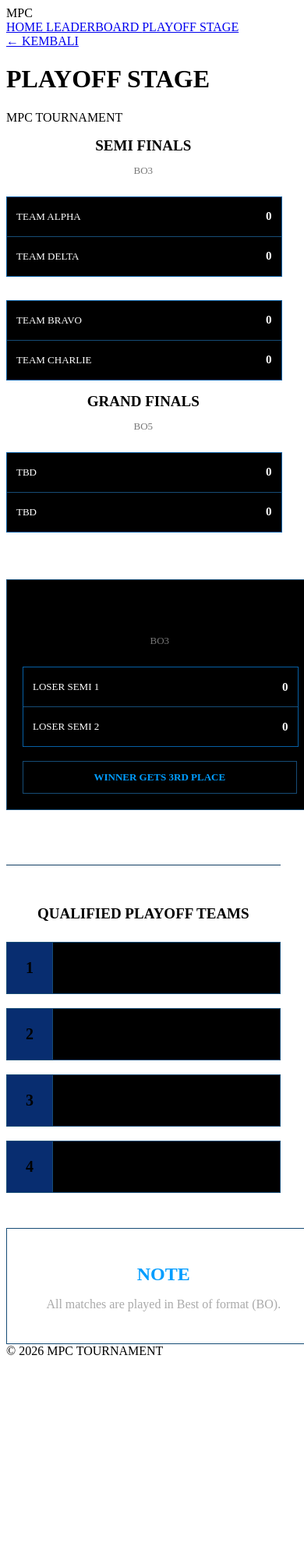
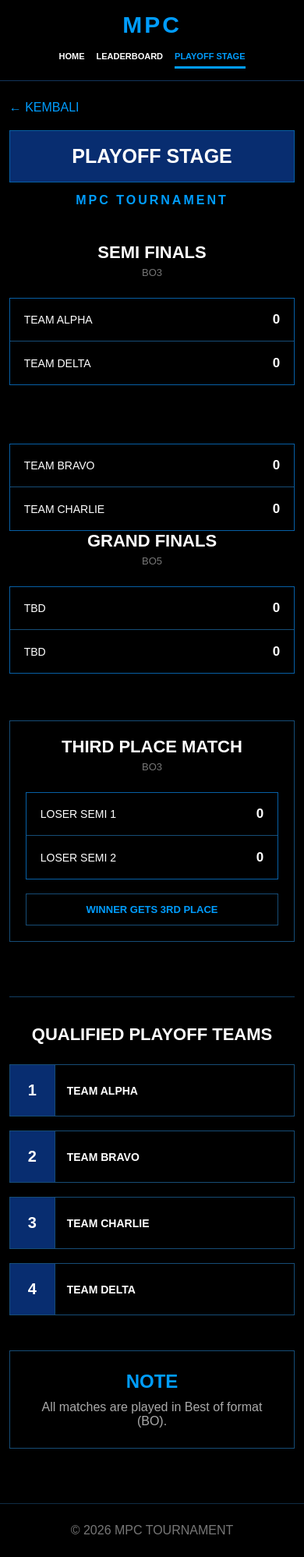
Before and after one commit to naqiuddin2303/MPC, a Flask app: page /playoff in a window 390 px wide. Shown: the whole page at 78% size. Before the commit the page ends 1738 px from the top, so only its background shows below. Run offline with Flask 3, Linux system fonts and the light colour scheme.

Commit message:
Update style.css

```diff
--- a/static/style.css
+++ b/static/style.css
@@ -1,16 +1,269 @@
 /* ==========================================
-   PLAYOFF STAGE
+   RESET
+========================================== */
+
+* {
+    margin: 0;
+    padding: 0;
+    box-sizing: border-box;
+}
+
+html {
+    scroll-behavior: smooth;
+}
+
+body {
+    background: #000;
+    color: #fff;
+    font-family: Arial, Helvetica, sans-serif;
+    min-height: 100vh;
+}
+
+
+/* ==========================================
+   NAVIGATION
+========================================== */
+
+nav {
+    min-height: 70px;
+    display: flex;
+    align-items: center;
+    justify-content: space-between;
+    padding: 0 4%;
+    background: #000;
+    border-bottom: 1px solid #12345a;
+}
+
+.logo-text,
+.logo {
+    color: #009dff;
+    font-size: 30px;
+    font-weight: 900;
+    letter-spacing: 3px;
+}
+
+.nav-links,
+.menu {
+    display: flex;
+    gap: 30px;
+}
+
+.nav-links a,
+.menu a {
+    color: #fff;
+    text-decoration: none;
+    font-size: 14px;
+    font-weight: bold;
+    padding: 25px 0;
+}
+
+.nav-links a:hover,
+.menu a:hover {
+    color: #009dff;
+}
+
+.nav-links a.active {
+    color: #009dff;
+    border-bottom: 3px solid #009dff;
+}
+
+
+/* ==========================================
+   HOME
+========================================== */
+
+.home {
+    min-height: calc(100vh - 70px);
+
+    display: flex;
+    justify-content: center;
+    align-items: center;
+
+    text-align: center;
+
+    background:
+        radial-gradient(
+            circle,
+            #061a30 0%,
+            #02080f 45%,
+            #000 80%
+        );
+}
+
+.home-content {
+    padding: 40px;
+}
+
+.home h1 {
+    font-size: 100px;
+    letter-spacing: 10px;
+    margin-bottom: 15px;
+}
+
+.home h2 {
+    color: #009dff;
+    font-size: 22px;
+    letter-spacing: 3px;
+    margin-bottom: 20px;
+}
+
+.home p,
+.welcome {
+    color: #aaa;
+    margin-bottom: 30px;
+}
+
+.button {
+    display: inline-block;
+
+    padding: 14px 28px;
+
+    color: #fff;
+
+    border: 1px solid #009dff;
+
+    text-decoration: none;
+
+    font-weight: bold;
+}
+
+.button:hover {
+    background: #082d70;
+    color: #00aaff;
+}
+
+
+/* ==========================================
+   GENERAL PAGE
+========================================== */
+
+.page-container {
+    width: 94%;
+    max-width: 1500px;
+    margin: auto;
+    padding: 25px 0 70px;
+}
+
+.back {
+    display: inline-block;
+    color: #009dff;
+    text-decoration: none;
+    margin-bottom: 20px;
+}
+
+.back:hover {
+    text-decoration: underline;
+}
+
+.playoff-header,
+.page-header {
+    text-align: center;
+    margin-bottom: 45px;
+}
+
+.playoff-header h1,
+.page-header h1 {
+    background: #082d70;
+    border: 1px solid #075fa5;
+    padding: 18px;
+    font-size: 34px;
+}
+
+.playoff-header p,
+.page-header p {
+    color: #009dff;
+    margin-top: 14px;
+    font-weight: bold;
+    letter-spacing: 3px;
+}
+
+
+/* ==========================================
+   LEADERBOARD
+========================================== */
+
+.leaderboard {
+    width: 94%;
+    max-width: 1500px;
+    margin: auto;
+    padding: 25px 0 70px;
+}
+
+.leaderboard h1 {
+    background: #082d70;
+    border: 1px solid #075fa5;
+    text-align: center;
+    padding: 18px;
+    font-size: 34px;
+}
+
+.subtitle {
+    color: #009dff;
+    font-weight: bold;
+    letter-spacing: 3px;
+    margin: 20px 0;
+}
+
+.leaderboard section {
+    margin-top: 35px;
+}
+
+.leaderboard section h2 {
+    text-align: center;
+    background: #082d70;
+    border: 1px solid #075fa5;
+    padding: 16px;
+    margin-bottom: 20px;
+}
+
+
+/* ==========================================
+   TABLE
+========================================== */
+
+table {
+    width: 100%;
+    border-collapse: collapse;
+}
+
+th {
+    background: #082d70;
+    border: 1px solid #164c76;
+    padding: 15px;
+}
+
+td {
+    border: 1px solid #15334e;
+    padding: 13px;
+    text-align: center;
+}
+
+tbody tr:hover,
+tr:hover {
+    background: #031426;
+}
+
+td.left {
+    text-align: left;
+}
+
+
+/* ==========================================
+   PLAYOFF BRACKET
 ========================================== */
 
 .bracket {
     width: 100%;
     max-width: 1200px;
+
     margin: 50px auto 0;
 
     display: grid;
-    grid-template-columns: minmax(0, 1fr) 120px minmax(0, 1fr);
 
-    gap: 0;
+    grid-template-columns:
+        minmax(0, 1fr)
+        120px
+        minmax(0, 1fr);
 
     align-items: center;
 
@@ -23,8 +276,6 @@
 ========================================== */
 
 .semi-column {
-    position: relative;
-
     width: 100%;
     min-width: 0;
 }
@@ -32,32 +283,20 @@
 .semi-column h2,
 .grand-column h2 {
     text-align: center;
-
     font-size: 22px;
-
     margin-bottom: 5px;
 }
 
 .bo {
     text-align: center;
-
     color: #777;
-
     font-size: 13px;
-
     margin-bottom: 25px;
 }
 
-
-/* ==========================================
-   SEMI MATCH
-========================================== */
-
 .bracket-match {
     width: 100%;
-
     max-width: 420px;
-
     margin: 0 auto 75px;
 }
 
@@ -72,20 +311,15 @@
 
 .match {
     width: 100%;
-
+    background: #000;
     border: 1px solid #075fa5;
-
-    background: #000;
 }
-
 
 .team-row {
     min-height: 55px;
 
     display: flex;
-
     align-items: center;
-
     justify-content: space-between;
 
     padding: 0 18px;
@@ -93,19 +327,14 @@
     border-bottom: 1px solid #164c76;
 
     font-size: 14px;
-
-    color: #fff;
 }
-
 
 .team-row:last-child {
     border-bottom: none;
 }
 
-
 .team-row strong {
     font-size: 17px;
-
     color: #fff;
 }
 
@@ -118,65 +347,46 @@
     position: relative;
 
     width: 120px;
-
     height: 300px;
 
     margin: 0 auto;
 }
 
-
-/* Garis dari Semi Final 1 */
-
 .connector-top {
     position: absolute;
 
     left: 0;
-
     top: 65px;
 
     width: 60px;
-
     height: 2px;
 
     background: #009dff;
 }
 
-
-/* Garis dari Semi Final 2 */
-
 .connector-bottom {
     position: absolute;
 
     left: 0;
-
     bottom: 65px;
 
     width: 60px;
-
     height: 2px;
 
     background: #009dff;
 }
 
-
-/* Garis tengah */
-
 .connector-middle {
     position: absolute;
 
     left: 60px;
-
     top: 65px;
 
     width: 2px;
-
     height: 170px;
 
     background: #009dff;
 }
-
-
-/* Garis masuk Grand Final */
 
 .connector-middle::after {
     content: "";
@@ -184,11 +394,9 @@
     position: absolute;
 
     left: 0;
-
     top: 85px;
 
     width: 60px;
-
     height: 2px;
 
     background: #009dff;
@@ -201,18 +409,12 @@
 
 .grand-column {
     width: 100%;
-
     min-width: 0;
-
-    position: relative;
 }
-
 
 .grand-match {
     width: 100%;
-
     max-width: 420px;
-
     margin: 0 auto;
 }
 
@@ -223,7 +425,6 @@
 
 .qualified-section {
     width: 100%;
-
     max-width: 1200px;
 
     margin: 70px auto 0;
@@ -233,15 +434,11 @@
     border-top: 1px solid #123e63;
 }
 
-
 .qualified-section h2 {
     text-align: center;
-
     font-size: 22px;
-
     margin-bottom: 25px;
 }
-
 
 .qualified-grid {
     width: 100%;
@@ -254,12 +451,10 @@
     gap: 18px;
 }
 
-
 .qualified-card {
     min-height: 65px;
 
     display: flex;
-
     align-items: center;
 
     background: #000;
@@ -267,18 +462,14 @@
     border: 1px solid #164c76;
 }
 
-
 .rank {
     width: 58px;
-
     height: 65px;
 
     flex-shrink: 0;
 
     display: flex;
-
     align-items: center;
-
     justify-content: center;
 
     background: #082d70;
@@ -286,27 +477,22 @@
     border-right: 1px solid #164c76;
 
     font-size: 20px;
-
     font-weight: bold;
 }
 
-
 .team-name {
     padding-left: 15px;
-
     font-size: 14px;
-
     font-weight: bold;
 }
 
 
 /* ==========================================
-   THIRD PLACE MATCH
+   THIRD PLACE
 ========================================== */
 
 .third-place-section {
     width: 100%;
-
     max-width: 550px;
 
     margin: 60px auto 0;
@@ -320,22 +506,17 @@
     background: #000;
 }
 
-
 .third-place-section h2 {
     font-size: 22px;
-
     margin-bottom: 5px;
 }
 
-
 .third-match {
     width: 100%;
-
     margin: 25px auto 18px;
 
     text-align: left;
 }
-
 
 .third-result {
     padding: 12px;
@@ -345,7 +526,6 @@
     color: #009dff;
 
     font-size: 13px;
-
     font-weight: bold;
 }
 
@@ -356,7 +536,6 @@
 
 .note-box {
     width: 100%;
-
     max-width: 650px;
 
     margin: 45px auto 0;
@@ -368,13 +547,10 @@
     text-align: center;
 }
 
-
 .note-box h2 {
     color: #009dff;
-
     margin-bottom: 10px;
 }
-
 
 .note-box p {
     color: #aaa;
@@ -382,45 +558,17 @@
 
 
 /* ==========================================
-   PLAYOFF RESPONSIVE
+   FOOTER
 ========================================== */
 
-@media (max-width: 900px) {
+footer {
+    text-align: center;
 
-    .bracket {
-        grid-template-columns: 1fr;
+    padding: 25px;
 
-        gap: 40px;
-    }
+    color: #777;
 
-
-    .bracket-connector {
-        display: none;
-    }
-
-
-    .semi-column,
-    .grand-column {
-        width: 100%;
-    }
-
-
-    .bracket-match {
-        max-width: 500px;
-
-        margin-bottom: 30px;
-    }
-
-
-    .grand-match {
-        max-width: 500px;
-    }
-
-
-    .qualified-grid {
-        grid-template-columns: repeat(2, 1fr);
-    }
-
+    border-top: 1px solid #102c45;
 }
 
 
@@ -428,47 +576,67 @@
    MOBILE
 ========================================== */
 
+@media (max-width: 900px) {
+
+    .bracket {
+        grid-template-columns: 1fr;
+        gap: 40px;
+    }
+
+    .bracket-connector {
+        display: none;
+    }
+
+    .bracket-match,
+    .grand-match {
+        max-width: 500px;
+    }
+
+    .qualified-grid {
+        grid-template-columns: repeat(2, 1fr);
+    }
+}
+
+
 @media (max-width: 600px) {
 
-    .page-container {
-        width: 94%;
+    nav {
+        flex-direction: column;
+        gap: 10px;
+        padding: 15px;
     }
 
-
-    .bracket {
-        margin-top: 30px;
+    .nav-links,
+    .menu {
+        gap: 15px;
+        flex-wrap: wrap;
+        justify-content: center;
     }
 
-
-    .semi-column h2,
-    .grand-column h2,
-    .qualified-section h2,
-    .third-place-section h2 {
-        font-size: 19px;
+    .nav-links a,
+    .menu a {
+        padding: 7px 0;
+        font-size: 11px;
     }
 
-
-    .team-row {
-        min-height: 50px;
-
-        padding: 0 12px;
-
-        font-size: 13px;
+    .home h1 {
+        font-size: 55px;
     }
 
-
-    .team-row strong {
+    .home h2 {
         font-size: 15px;
     }
 
+    .playoff-header h1,
+    .page-header h1 {
+        font-size: 25px;
+    }
 
     .qualified-grid {
         grid-template-columns: 1fr;
     }
 
-
     .third-place-section {
         padding: 20px;
     }
-
 }
```
